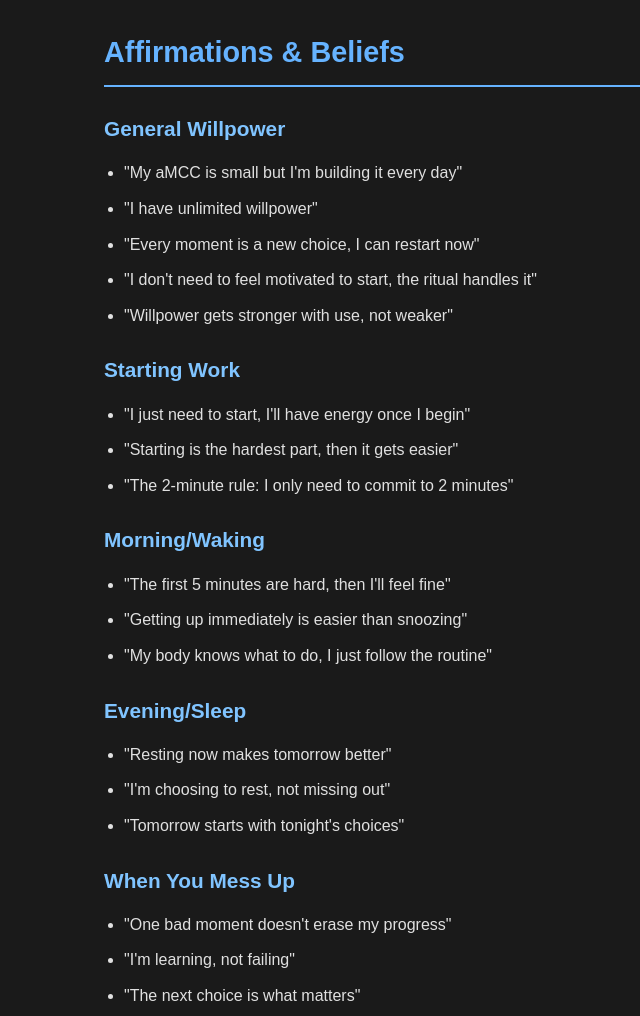
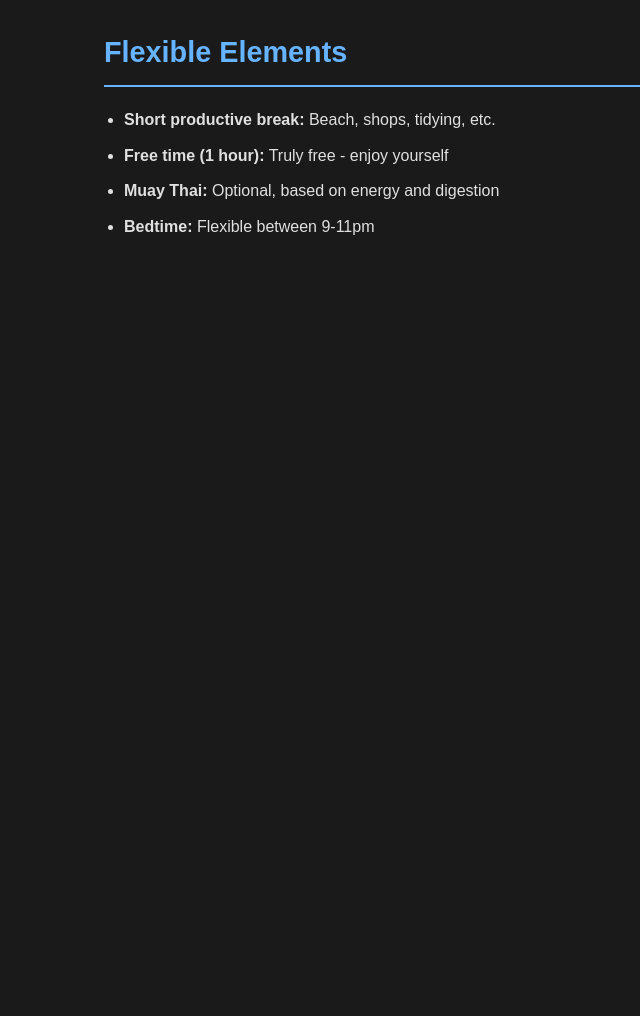
Before and after one commit to hjlwarnock01-web/daily-routine, a plain HTML site: page notes.html in a window 1280 px wide. Shown: the part 1876-2892 px from the top of the page, without its empty margins (86-726 px from the left). After the commit the page ends 2176 px from the top, so only its background shows below. Drawn offline with Linux system fonts and the light colour scheme.

Commit message:
Update notes.html

```diff
--- a/notes.html
+++ b/notes.html
@@ -175,45 +175,6 @@
             <li><strong>30 min before sleep:</strong> Reading OR YouTube "to watch list"</li>
         </ul>
 
-        <h2>Affirmations & Beliefs</h2>
-
-        <h3>General Willpower</h3>
-        <ul>
-            <li>"My aMCC is small but I'm building it every day"</li>
-            <li>"I have unlimited willpower"</li>
-            <li>"Every moment is a new choice, I can restart now"</li>
-            <li>"I don't need to feel motivated to start, the ritual handles it"</li>
-            <li>"Willpower gets stronger with use, not weaker"</li>
-        </ul>
-
-        <h3>Starting Work</h3>
-        <ul>
-            <li>"I just need to start, I'll have energy once I begin"</li>
-            <li>"Starting is the hardest part, then it gets easier"</li>
-            <li>"The 2-minute rule: I only need to commit to 2 minutes"</li>
-        </ul>
-
-        <h3>Morning/Waking</h3>
-        <ul>
-            <li>"The first 5 minutes are hard, then I'll feel fine"</li>
-            <li>"Getting up immediately is easier than snoozing"</li>
-            <li>"My body knows what to do, I just follow the routine"</li>
-        </ul>
-
-        <h3>Evening/Sleep</h3>
-        <ul>
-            <li>"Resting now makes tomorrow better"</li>
-            <li>"I'm choosing to rest, not missing out"</li>
-            <li>"Tomorrow starts with tonight's choices"</li>
-        </ul>
-
-        <h3>When You Mess Up</h3>
-        <ul>
-            <li>"One bad moment doesn't erase my progress"</li>
-            <li>"I'm learning, not failing"</li>
-            <li>"The next choice is what matters"</li>
-        </ul>
-
         <h2>Flexible Elements</h2>
         <ul>
             <li><strong>Short productive break:</strong> Beach, shops, tidying, etc.</li>
```
